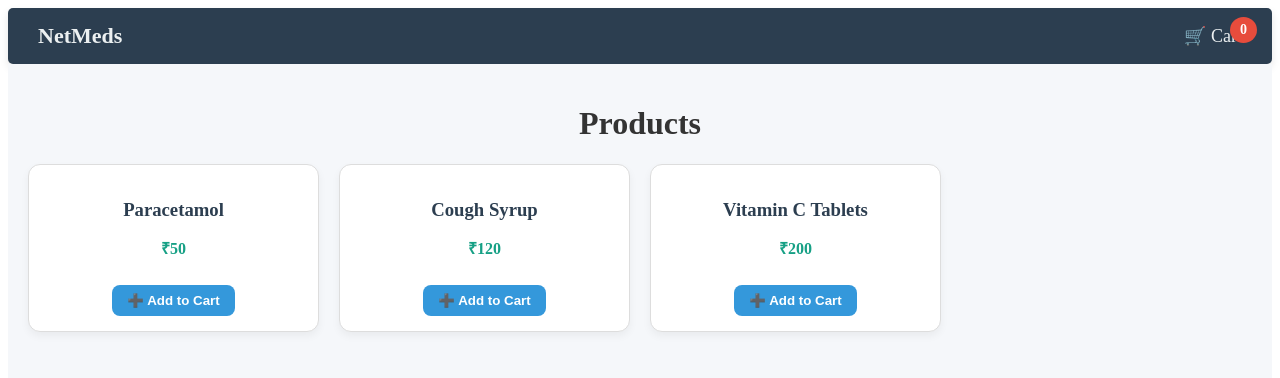
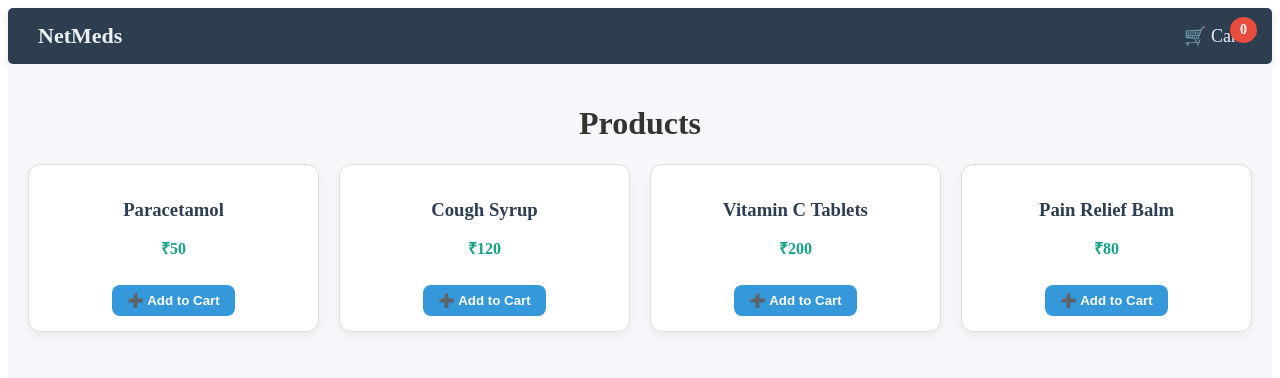
Before and after one commit to Girimugan/my-project1, a React (Vite) app: page / in a window 1280 px wide. Shown: the top 378 px of the page. Built offline with nearby package versions, Linux system fonts and the light colour scheme.

Commit message:
updated feature xyz

```diff
--- a/src/Pages/Products.jsx
+++ b/src/Pages/Products.jsx
@@ -8,6 +8,8 @@
   { id: 1, name: "Paracetamol", price: 50 },
   { id: 2, name: "Cough Syrup", price: 120 },
   { id: 3, name: "Vitamin C Tablets", price: 200 },
+  { id: 4, name: "Pain Relief Balm", price: 80 },
+
 ];
 
 export default function Products() {
```
